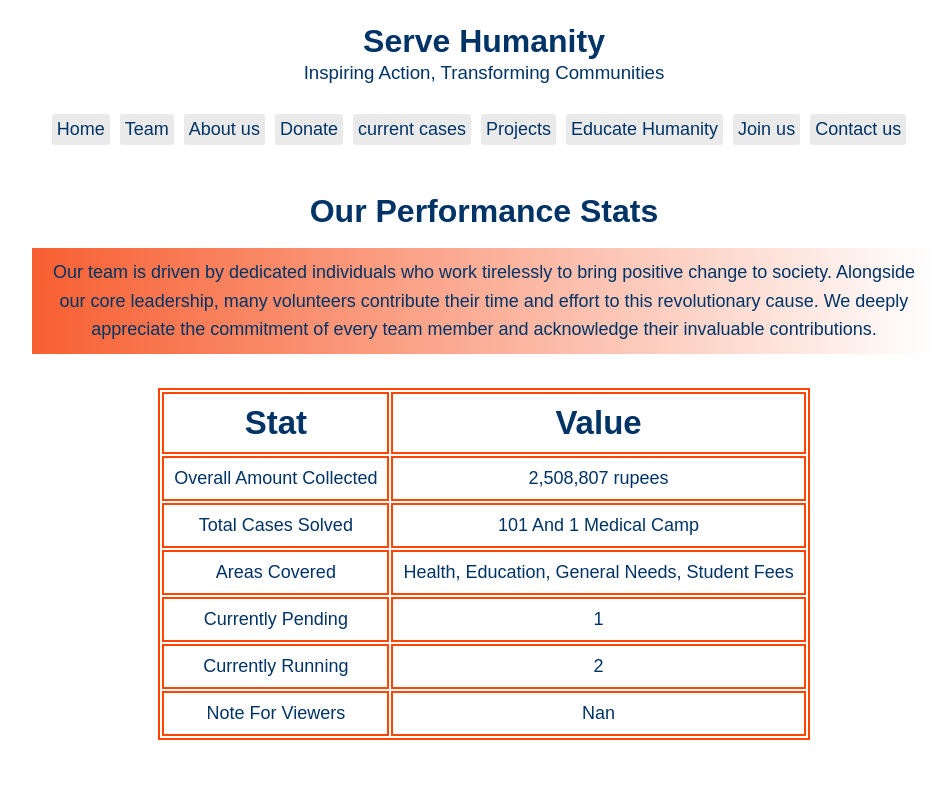
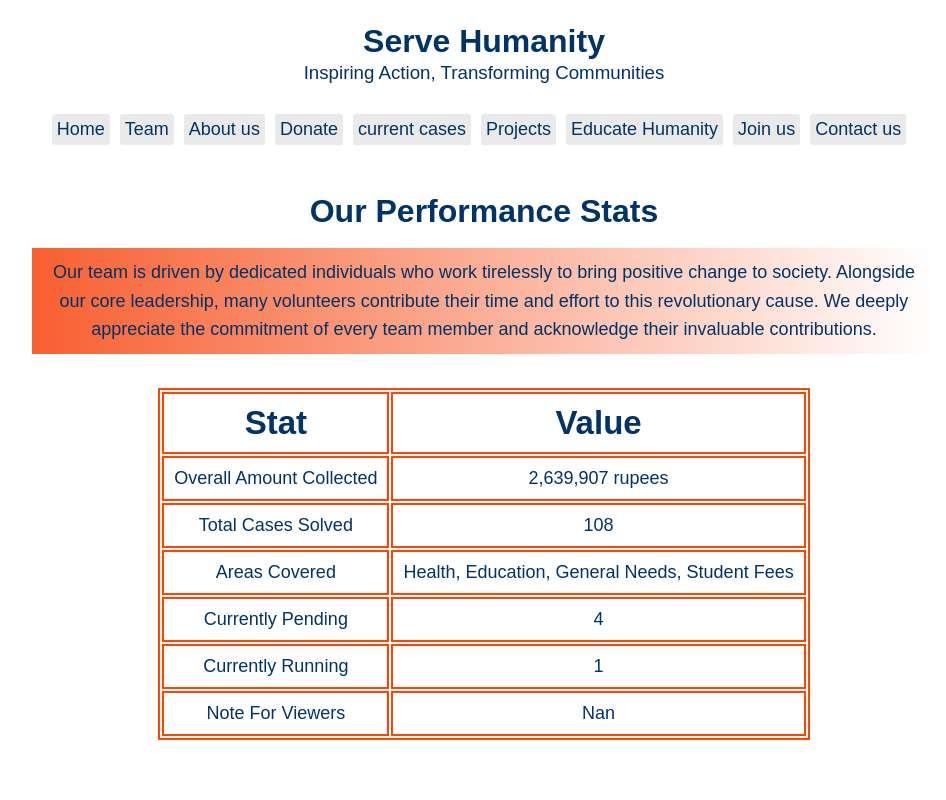
Before and after one commit to muhammadfarooq897123/serve-humanity, a Next.js app: page /stats in a window 1280 px wide. Shown: the top 800 px of the page, without its empty margins (156-1102 px from the left). Built offline with nearby package versions, Linux system fonts and the light colour scheme.

Commit message:
Update TotalStats.jsx

```diff
--- a/components/TotalStats.jsx
+++ b/components/TotalStats.jsx
@@ -9,11 +9,11 @@ export default function TotalStats() {
                    setIsMobile(window.innerWidth <= 650)
                })
     const stats = {
-        OverallAmountCollected: "2,508,807 rupees",
-        TotalCasesSolved: "101 And 1 Medical Camp",
+        OverallAmountCollected: "2,639,907 rupees",
+        TotalCasesSolved: "108",
         AreasCovered: "Health, Education, General Needs, Student Fees",
-        CurrentlyPending: "1",
-        CurrentlyRunning: "2",
+        CurrentlyPending: "4",
+        CurrentlyRunning: "1",
         NoteForViewers: "Nan",
     };
 
```
